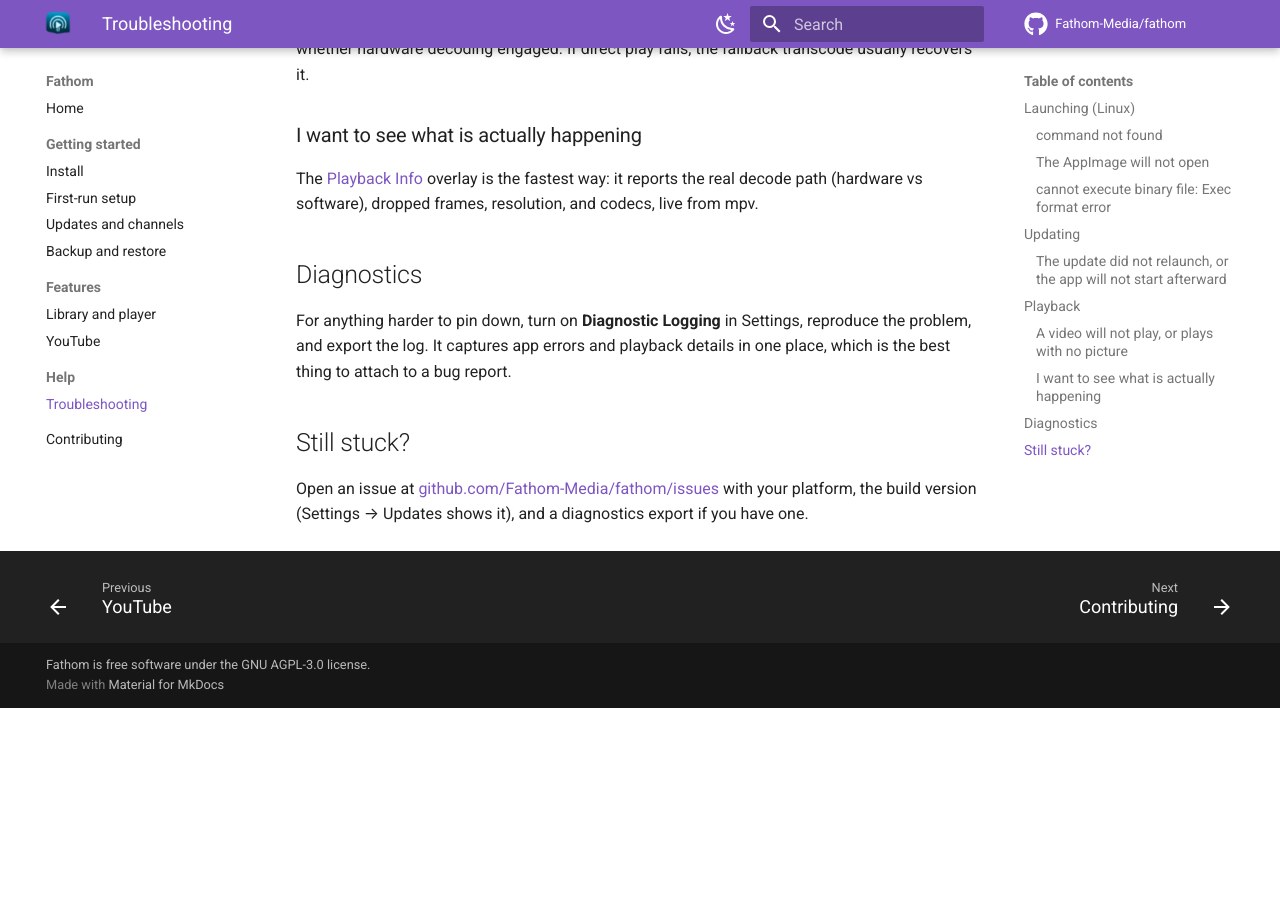
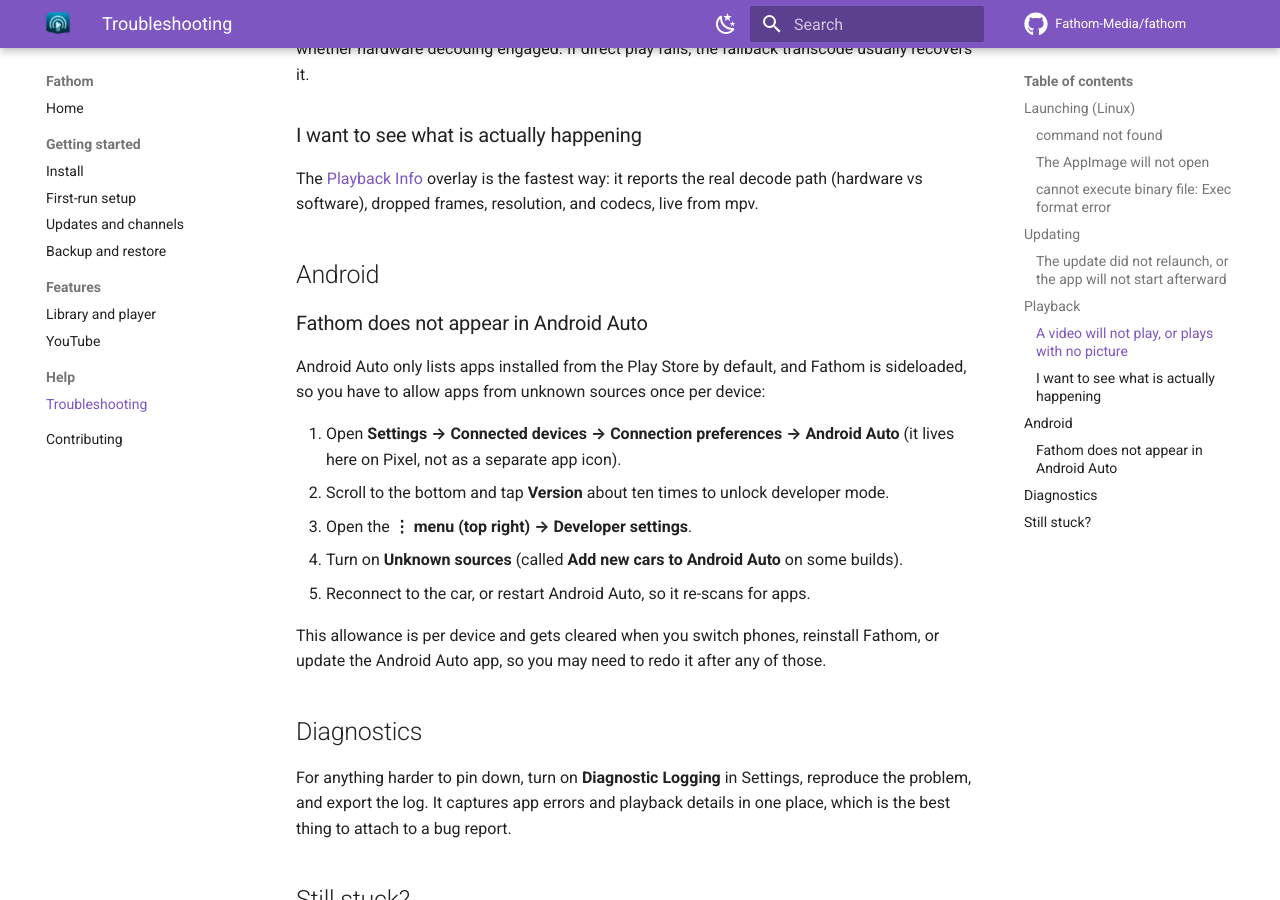
Before and after one commit to Fathom-Media/fathom, an MkDocs documentation site: the page built from docs/troubleshooting.md, in a window 1280 px wide and 900 px high, scrolled down 1437 px. Built offline with MkDocs 1.6.1 and Material for MkDocs 9.7.7, drawn with Linux system fonts in a browser that asks for light colours; comment, search, counter and statistics services are not loaded; before the commit the page ends 2145 px from its top, so only the background shows below that.

Commit message:
Docs: how to make sideloaded Fathom appear in Android Auto

```diff
--- a/docs/troubleshooting.md
+++ b/docs/troubleshooting.md
@@ -56,6 +56,20 @@
 
 The [Playback Info](features.md#playback-info) overlay is the fastest way: it reports the real decode path (hardware vs software), dropped frames, resolution, and codecs, live from mpv.
 
+## Android
+
+### Fathom does not appear in Android Auto
+
+Android Auto only lists apps installed from the Play Store by default, and Fathom is sideloaded, so you have to allow apps from unknown sources once per device:
+
+1. Open **Settings → Connected devices → Connection preferences → Android Auto** (it lives here on Pixel, not as a separate app icon).
+2. Scroll to the bottom and tap **Version** about ten times to unlock developer mode.
+3. Open the **⋮ menu (top right) → Developer settings**.
+4. Turn on **Unknown sources** (called **Add new cars to Android Auto** on some builds).
+5. Reconnect to the car, or restart Android Auto, so it re-scans for apps.
+
+This allowance is per device and gets cleared when you switch phones, reinstall Fathom, or update the Android Auto app, so you may need to redo it after any of those.
+
 ## Diagnostics
 
 For anything harder to pin down, turn on **Diagnostic Logging** in Settings, reproduce the problem, and export the log. It captures app errors and playback details in one place, which is the best thing to attach to a bug report.
```
Also changed, not shown: docs/features.md (+2 -0 lines).
